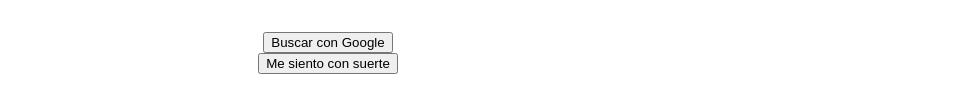
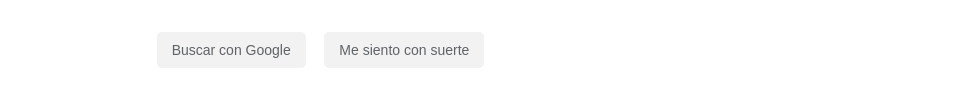
Before and after one commit to napsterh/Google-Clone, a plain HTML site: page index.html in a window 1280 px wide. Shown: the part 598-710 px from the top of the page, without its empty margins (312-1280 px from the left). Drawn offline with Linux system fonts and the light colour scheme.

Commit message:
maquetando botones

```diff
--- a/css/main.css
+++ b/css/main.css
@@ -109,3 +109,30 @@ main .main-input-container .micro-icon {
     height: 18px;
     cursor: pointer;
 }
+
+
+main .main-buttons {
+    width: 530px;
+    margin: 0 auto;
+}
+
+main .main-buttons div {
+    display: inline-block;
+}
+
+main .main-buttons button {
+    height: 36px;
+    background-color: #f2f2f2;
+    border: 0;
+    font-size: 14px;
+    color: #5f6368;
+    border-radius: 5px;
+    padding: 0 15px;
+    margin-right: 15px;
+}
+
+main .main-buttons button:hover {
+    border: 1px solid #c6c6c6;
+    box-shadow: 0 1px 1px #000001;
+    color: #222;
+}
--- a/index.html
+++ b/index.html
@@ -39,7 +39,7 @@
                 <a class="micro-icon" href=""></a>
             </div>
         </section>
-        <section class="main-bottons">
+        <section class="main-buttons">
             <div>
                 <button>Buscar con Google</button>
             </div>
```
